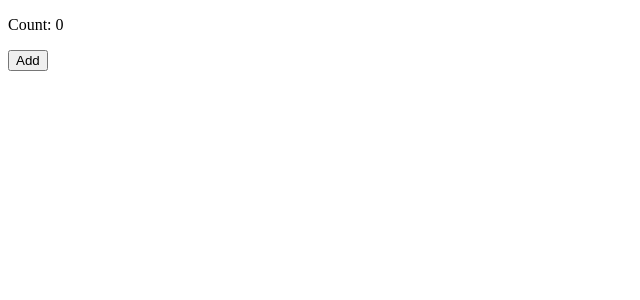
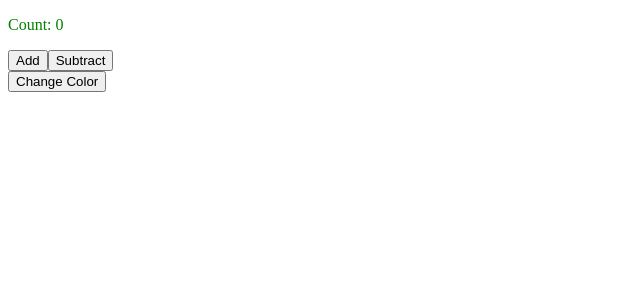
Before and after one commit to JL-Agbalo/bro_code_tutorial, a React (Vite) app: page / in a window 1280 px wide. Shown: the top 300 px of the page, without its empty margins (0-640 px from the left). Built offline with nearby package versions, Linux system fonts and the light colour scheme.

Commit message:
chagning by hooks

```diff
--- a/src/UseStateEx.jsx
+++ b/src/UseStateEx.jsx
@@ -4,21 +4,31 @@
 
     const [count, setCount] = useState(0);
 
+    const[color, setColor] = useState ("green");
+    // useEffect(() => {document.title=`Count: ${count}`});  // Runs after every re-render
 
-    // useEffect(() => {document.title=`Count: ${count}`});  // Runs after every re-render
-    // function addCount(){
-    //     setCount(c => c + 1);
-    // }
-
-    useEffect(() => {document.title=`Count: ${count}`}, []);
+    // useEffect(() => {document.title=`Count: ${count}`}, []); // Run only on mount
+    useEffect(() => {document.title=`Count: ${count} ${color}`}, [count, color]);
 
     function addCount(){
         setCount(c => c + 1);
     }
+
+    function subtractCount(){
+        setCount(c => c - 1);
+    }
+
+    function changeColor(){
+        setColor(c => c === "green"? "red" : "green")
+    }
+
   return (
     <div>
-        <p>Count: {count}</p>
+        <p style={{color: color}}>Count: {count}</p>
         <button onClick={addCount}>Add</button>
+        <button onClick={subtractCount}>Subtract</button>
+        <br />
+        <button onClick={changeColor}>Change Color</button>
 
     </div>
   )
```
